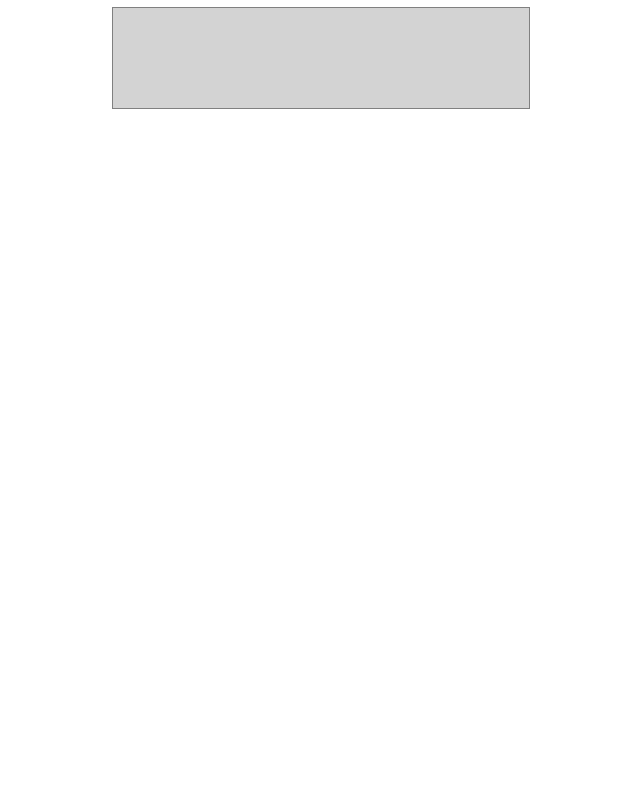
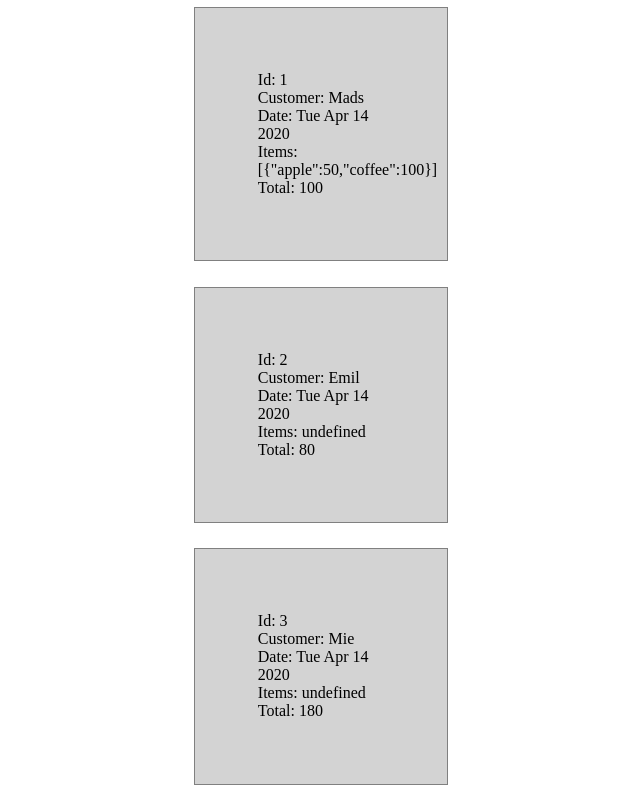
Before and after one commit to Kiwilynn/PADCProject, a website: page public/frontpage/frontpage.html in a window 1280 px wide. Shown: the part 73-863 px from the top of the page, without its empty margins (319-959 px from the left). Before the commit the page ends 800 px from the top, so only its background shows below. Drawn offline with nearby package versions, Linux system fonts and the light colour scheme; files that its build step writes are made by us from their sources.

Commit message:
dummy orders with ui added to frontpage

```diff
--- a/public/frontpage/frontpage.html
+++ b/public/frontpage/frontpage.html
@@ -5,12 +5,12 @@
     <meta name="viewport" content="width=device-width, initial-scale=1.0">
     <link rel="stylesheet" href="global.css">
     <script src="https://ajax.googleapis.com/ajax/libs/jquery/3.4.1/jquery.min.js"></script>
-    <title>Document</title>
+    <title>frontpage</title>
 </head>
 <body>
-    <h1>hello this is working</h1>
+    <h1>frontpage with orderlist</h1>
 
-    <div id="order_box">
+    <div id="frontpage_box">
     </div>
 
     <script src="./frontpage.js"></script>
--- a/public/frontpage/frontpage.js
+++ b/public/frontpage/frontpage.js
@@ -2,10 +2,31 @@ console.log("frontpage.js works");
 
 $(document).ready( () =>{
 
-    $("#order_box").click(() => {
-        alert("test");
+    // current day/moth/year
+    const date = new Date();
+    let time = date.toDateString()
 
+
+
+
+    //dummy data list of orders
+    let orders = [
+        { id: "1", customer: "Mads", date: time, items: JSON.stringify([{apple: 50, coffee: 100}]), total: 100 },
+        { id: "2", customer: "Emil", date: time, total: 80 },
+        { id: "3", customer: "Mie", date: time, total: 180 },
+        { id: "4", customer: "Mikkel", date: time, total: 300 },
+    ];
+
+    // Jquery for each function
+    $.each(orders, function () {
+
+        $(`<div id = order_box>
+            Id:         ${this.id}<br>
+            Customer:   ${this.customer}<br>
+            Date:       ${this.date}<br>
+            Items:       ${this.items}<br>
+            Total:      ${this.total}</div>`
+        ).appendTo("#frontpage_box");
     });
 
-
 });
--- a/public/global.css
+++ b/public/global.css
@@ -5,10 +5,12 @@ body {
 #order_box{
 
     background-color: lightgrey;
-    width: 25%;
+    width: 10%;
     border: 1px solid gray;
-    padding: 50px;
+    padding: 5%;
     margin-left: auto;
     margin-right: auto;
+    margin-bottom: 2%;
+    text-align: left;
 
 }
```
